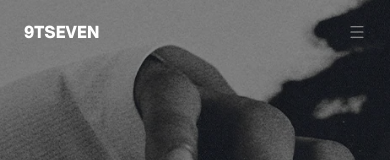
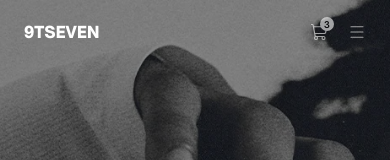
Before and after one commit to 9tseven/9tseven-website, a Next.js app: page / in a window 390 px wide. Shown: the top 160 px of the page. Built offline with nearby package versions, Linux system fonts and the light colour scheme; a web font is replaced by a local one.

Commit message:
feat: add mobile cart button beside menu button

```diff
--- a/app/components/Navbar/NavActions.tsx
+++ b/app/components/Navbar/NavActions.tsx
@@ -1,17 +1,45 @@
-import { Menu } from "lucide-react";
+"use client";
+
+import { Menu, ShoppingCart } from "lucide-react";
+import { useCart } from "@/app/context/CartContext";
+import { useNavTheme } from "./hooks/useNavTheme";
 
 interface NavActionsProps {
   onMenuOpen: () => void;
 }
 
 export default function NavActions({ onMenuOpen }: NavActionsProps) {
+  const { openCart, totalQuantity } = useCart();
+  const theme = useNavTheme();
+  const isDark = theme === "dark";
+
+  const badgeBg = isDark ? "bg-white" : "bg-black";
+  const badgeText = isDark ? "text-black" : "text-white";
+  const badgeLabel = totalQuantity > 99 ? "99+" : String(totalQuantity);
+
   return (
+    <div className="md:hidden flex items-center gap-5">
+      <button
+        onClick={openCart}
+        aria-label={`Open cart, ${totalQuantity} items`}
+        className="relative opacity-60 hover:opacity-100 transition-opacity duration-200"
+      >
+        <ShoppingCart size={18} strokeWidth={1.5} />
+        {totalQuantity > 0 && (
+          <span
+            className={`absolute -top-1.5 -right-1.5 min-w-[14px] h-[14px] px-1 rounded-full flex items-center justify-center text-[9px] font-semibold leading-none ${badgeBg} ${badgeText}`}
+          >
+            {badgeLabel}
+          </span>
+        )}
+      </button>
       <button
         onClick={onMenuOpen}
         aria-label="Open menu"
-      className="md:hidden opacity-60 hover:opacity-100 transition-opacity duration-200"
+        className="opacity-60 hover:opacity-100 transition-opacity duration-200"
       >
         <Menu size={18} strokeWidth={1.5} />
       </button>
+    </div>
   );
 }
```
Lines whose indentation alone changed are shown as unchanged.
